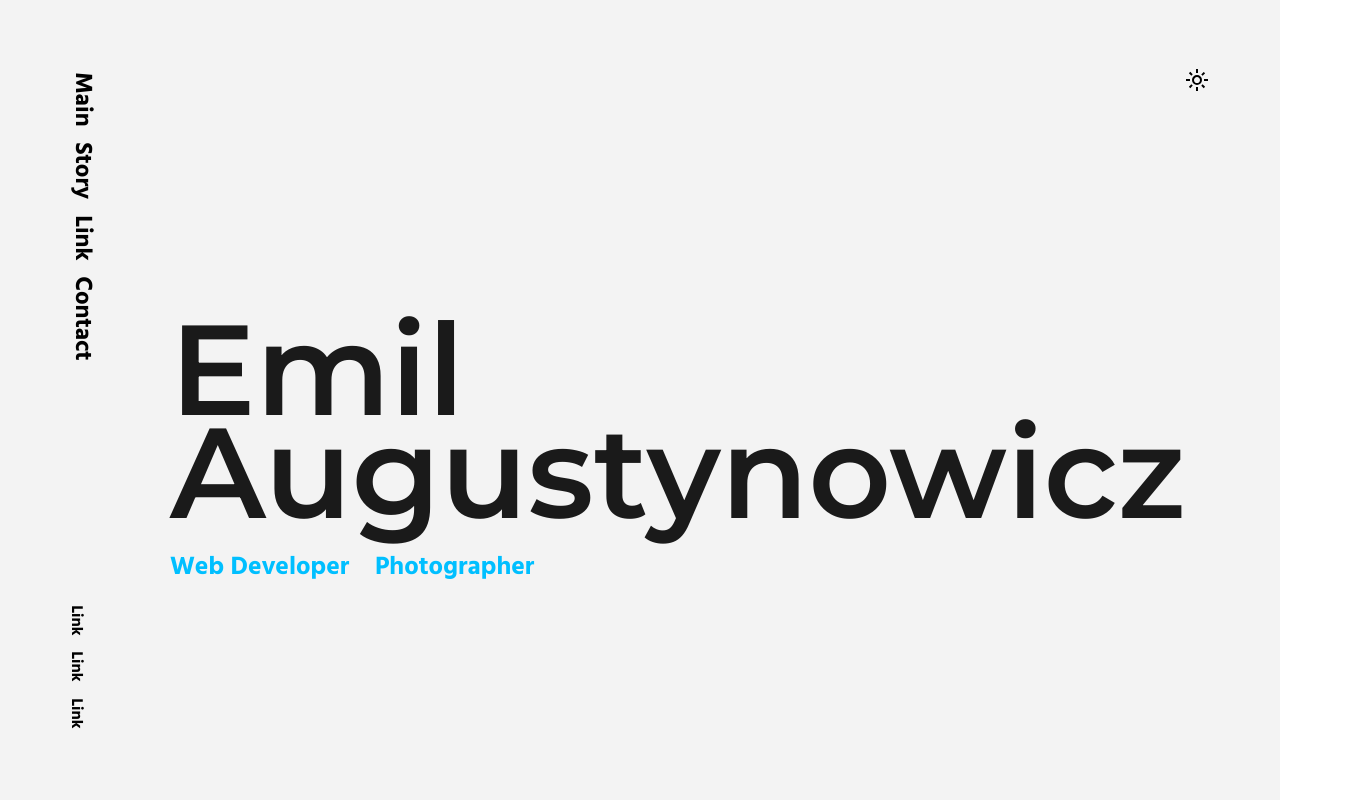
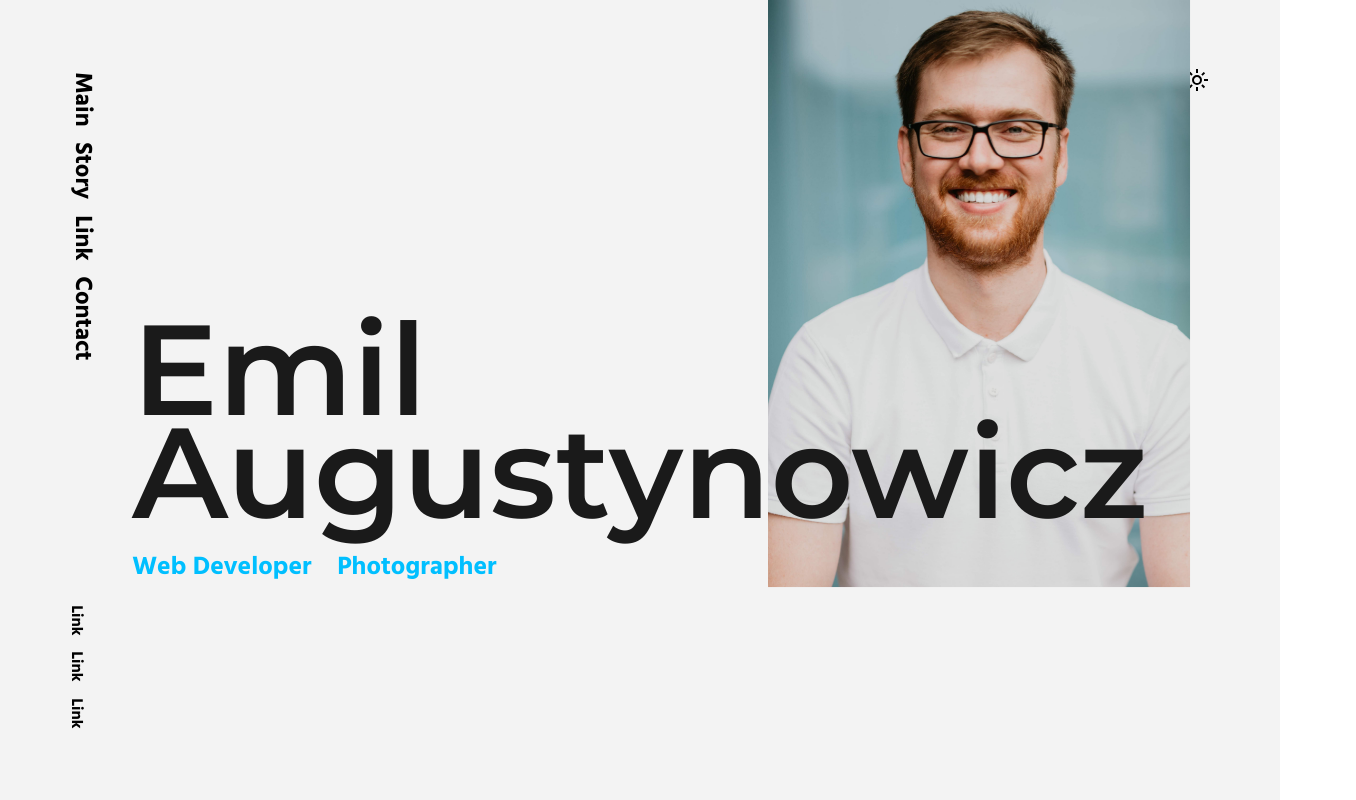
Before and after one commit to Zdechlak89/portfolio_react_ts, a React (Vite) app: page / in a window 1280 px wide. Shown: the top 800 px of the page, 1356 px wide, since content can reach past the window. Built offline with nearby package versions, Linux system fonts and the light colour scheme.

Commit message:
Add main image and update styles for MainSection component

```diff
--- a/src/components/Main.tsx
+++ b/src/components/Main.tsx
@@ -5,12 +5,16 @@ const MainSection = () => {
     <>
       <main>
         <Section id="main">
-          <div className="main-image"></div>
           <div className="main-text">
             <h1 className="main-heading">Emil Augustynowicz</h1>
             <p>Web Developer</p>
             <p>Photographer</p>
           </div>
+          <img
+            src="./public/DAD_0409.jpg"
+            className="main-image"
+            alt="Emil Augustynowicz photo"
+          />
         </Section>
         <Section id="story">
           <h2>Story</h2>
--- a/src/index.scss
+++ b/src/index.scss
@@ -50,13 +50,13 @@ a {
 }
 a:hover {
   color: #00bfff;
+
+  & ~ a {
+  }
 }
 
 body {
   margin: 0;
-  display: flex;
-  place-items: center;
-  min-width: 320px;
   min-height: 100vh;
   background-color: #f3f3f3;
   color: #1a1a1a;
@@ -142,12 +142,14 @@ nav a {
   font-size: 24px;
 }
 
-.main-text {
+.main {
+  &-text {
     display: flex;
     align-items: flex-start;
     flex-direction: row;
     flex-wrap: wrap;
     margin: 10vh 170px 0;
+    z-index: 1;
 
     p {
       font-size: 2vw;
@@ -155,3 +157,11 @@ nav a {
       color: #00bfff;
     }
   }
+
+  &-image {
+    width: 33vw;
+    right: 7vw;
+    position: absolute;
+    top: 0;
+  }
+}
```
Also changed, not shown: public/DAD_0409.jpg (added). Lines whose indentation alone changed are shown as unchanged.
